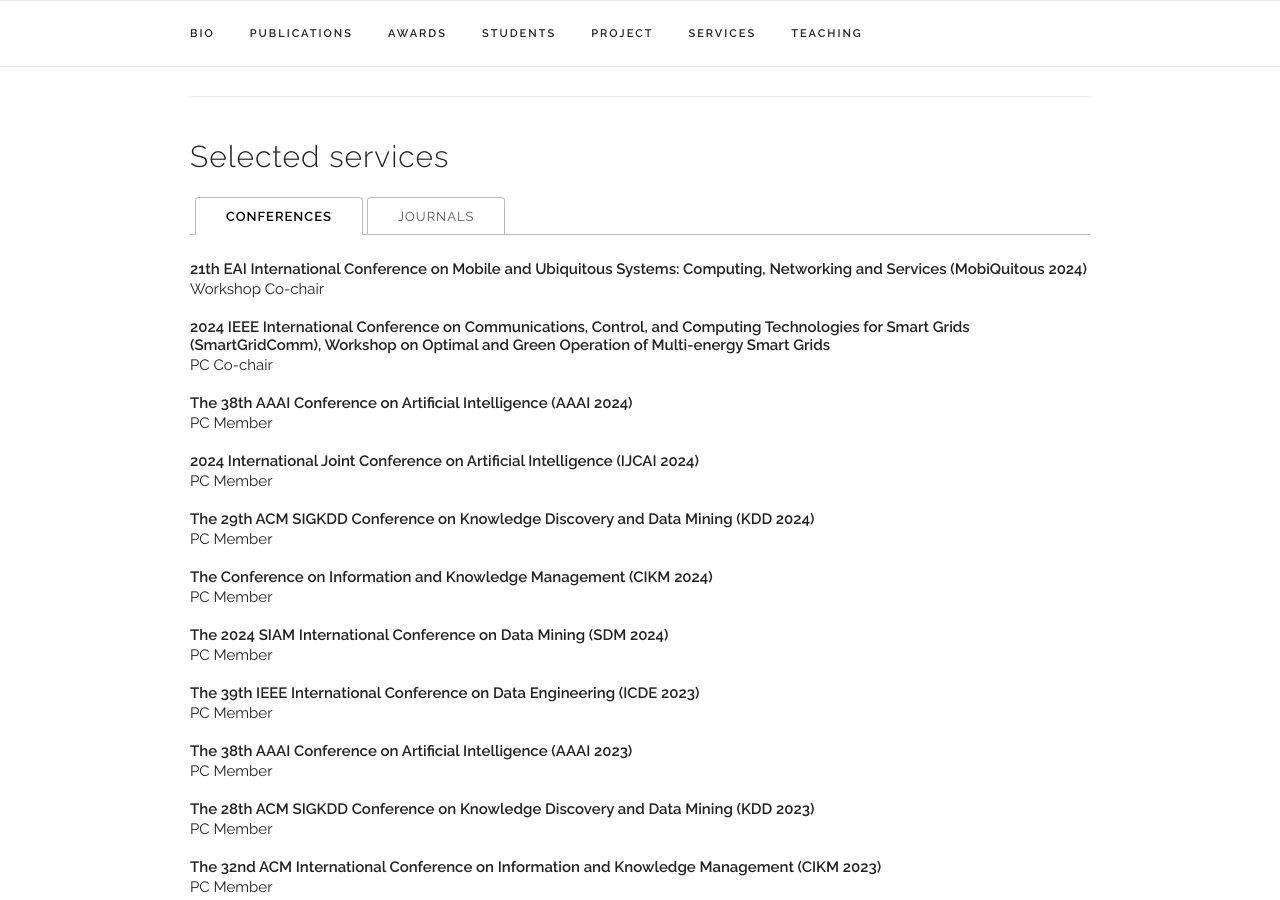
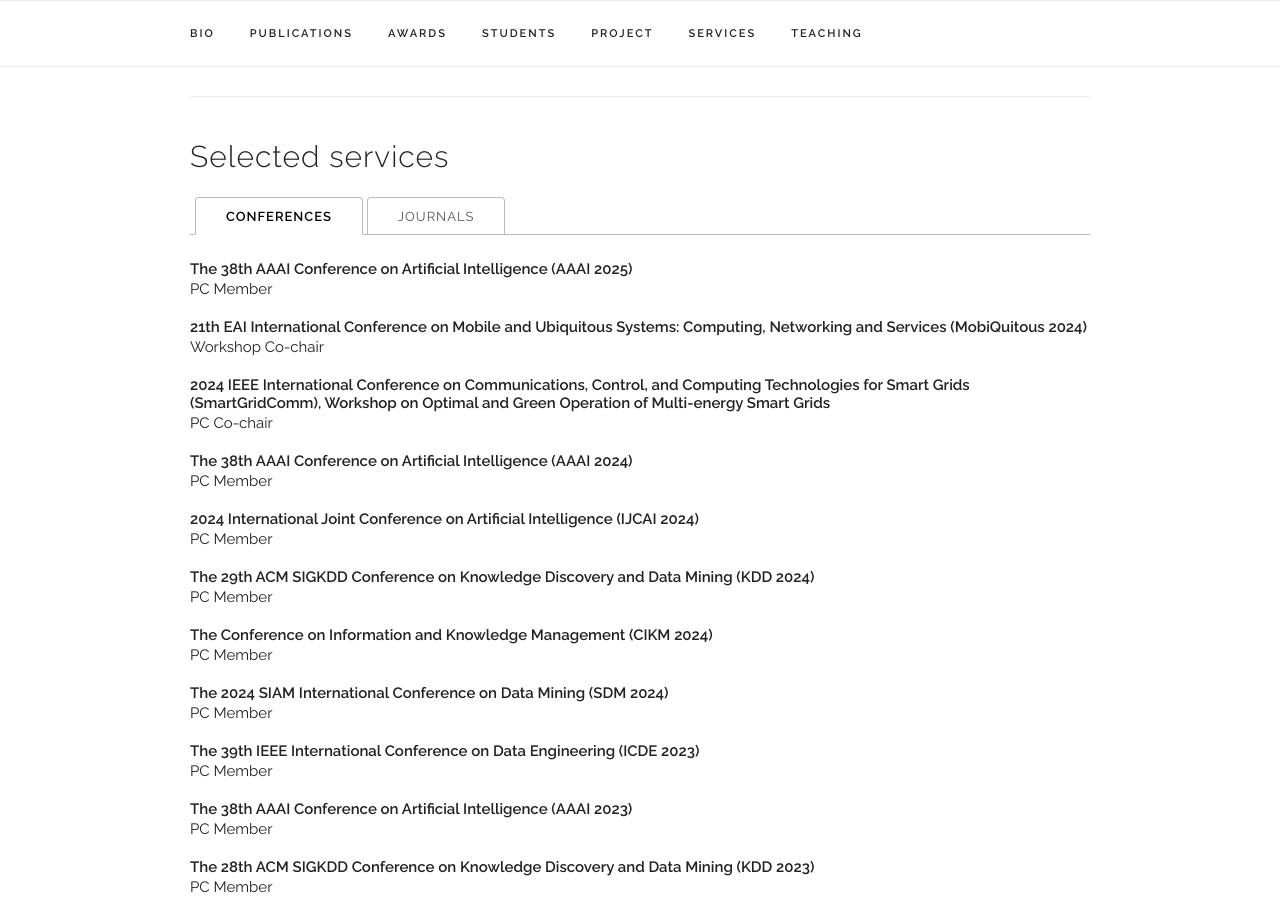
Before and after one commit to litianyi-cs-dkaau/litianyi-cs-dkaau.github.io, a Jekyll site: the page built from index.html, in a window 1280 px wide and 900 px high, scrolled down 2871 px. Built offline with Jekyll 4.4.1, drawn with Linux system fonts in a browser that asks for light colours.

Commit message:
Update services.yaml

```diff
--- a/_data/services.yaml
+++ b/_data/services.yaml
@@ -1,4 +1,8 @@
 services:
+  - title: "The 38th AAAI Conference on Artificial Intelligence (AAAI 2025)"
+    role: PC Member
+    conference: y
+
   - title: "21th EAI International Conference on Mobile and Ubiquitous Systems: Computing, Networking and Services (MobiQuitous 2024)"
     role: Workshop Co-chair
     conference: y
```
